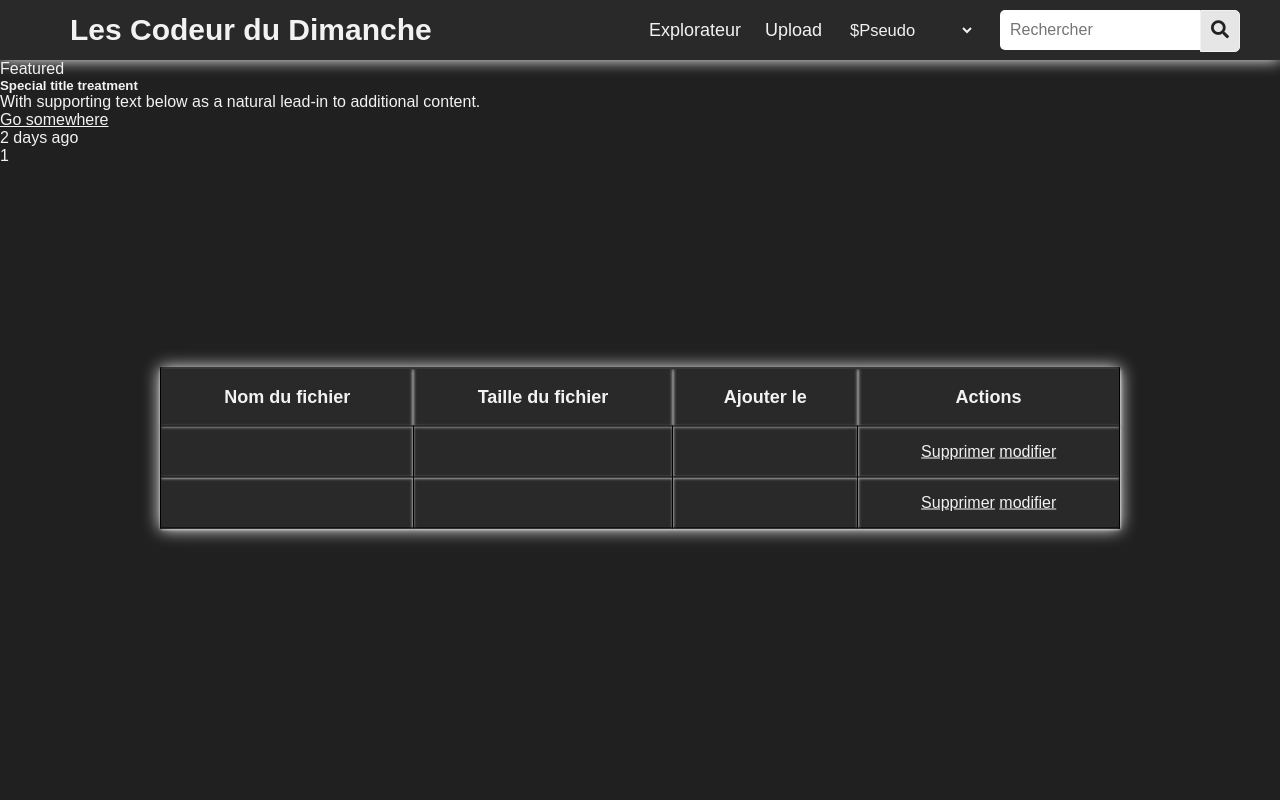
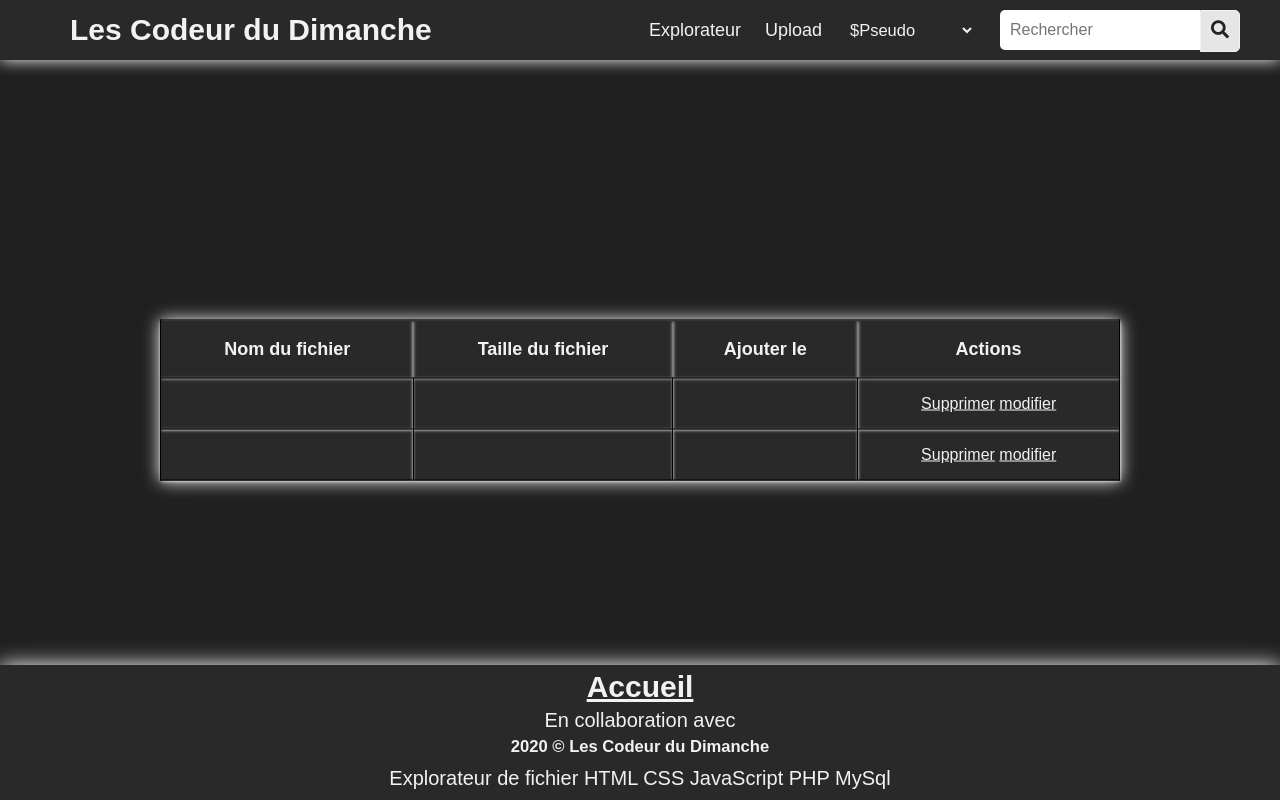
Before and after one commit to titivince/explorateur_fichiers, a PHP site: page /explorateur_fichiers/src/explorateur.php in a window 1280 px wide. Run offline with PHP 8.4, Linux system fonts and the light colour scheme; a user stored in the database is signed in; data comes from the database, SQL or seed files in the repository; some libraries are stand-ins or nearby versions.

Commit message:
footer OK

```diff
--- a/assets/style.css
+++ b/assets/style.css
@@ -5,8 +5,14 @@
     color: #f2f2f2;
 }
 
-body {
+body, html {
     background-color: #202020;
+}
+
+.main-footer{
+    position: absolute;
+    bottom: 0;
+    width: 100%;
 }
 
 /* DEBUT DU CSS POUR LA NAVBAR */
@@ -303,10 +309,9 @@ nav ul li.btn span.show:before {
 
 /* FIN DU CSS POUR LA PAGE LOGIN / INSCRIPTION */
 
-/* nouveaux css */
+/* DEBUT DU CSS POUR EXPLORATEUR */
 
 table {
-    margin-top: 3em;
     width: 75%;
     border-collapse: collapse;
     border: black solid 1px;
@@ -331,4 +336,26 @@ th {
     font-size: large;
 }
 
-/* fin css */
+/* FIN DU CSS POUR EXPLORATEUR */
+
+/* DEBUT CSS POUR FOOTER */
+
+footer {
+    position: relative;
+    min-height: 100%;
+    text-align: center;
+    background-color: #292929;
+    width: 100%;
+    font-size: 20px;
+    box-shadow: 0 0 1em rgb(255, 255, 255);
+}
+
+.card-header{
+    padding-top: 5px;
+}
+
+.card-body, .card-title, .card-text, .btn, .btn-primary {
+    padding: 5px;
+}
+
+/* FIN DU CSS POUR FOOTER */
--- a/src/explorateur.php
+++ b/src/explorateur.php
@@ -50,7 +50,7 @@ $user = $query->fetchAll();
         </div>
     <?php endforeach ?>
 
-    <?= require ('../views/block/footer.php') ?>
+    <?php require('../views/block/footer.php'); ?>
 
 </body>
 </html>
--- a/views/block/footer.php
+++ b/views/block/footer.php
@@ -3,29 +3,33 @@
 ?>
 
 <!doctype html>
-<html lang="en">
+<html lang="FR-fr">
 <head>
     <meta charset="UTF-8">
     <meta name="viewport"
           content="width=device-width, user-scalable=no, initial-scale=1.0, maximum-scale=1.0, minimum-scale=1.0">
     <meta http-equiv="X-UA-Compatible" content="ie=edge">
+    <link rel="stylesheet" href="../../assets/style.css">
 
     <title>Document</title>
 </head>
 <body>
 
+<div class="main-footer">
+
+<footer>
 <div class="card text-center">
-    <div class="card-header">
-        Featured
+    <div class="card-body">
+        <h2><a href="#" class="btn btn-primary">Accueil</a></h2>
+            <div class="card-header">
+                En collaboration avec
+            </div>
+        <h5 class="card-title">2020 &#169; Les Codeur du Dimanche </h5>
+        <p class="card-text">Explorateur de fichier HTML CSS JavaScript PHP MySql</p>
     </div>
-    <div class="card-body">
-        <h5 class="card-title">Special title treatment</h5>
-        <p class="card-text">With supporting text below as a natural lead-in to additional content.</p>
-        <a href="#" class="btn btn-primary">Go somewhere</a>
-    </div>
-    <div class="card-footer text-muted">
-        2 days ago
-    </div>
+</div>
+</footer>
+
 </div>
 
 </body>
```
